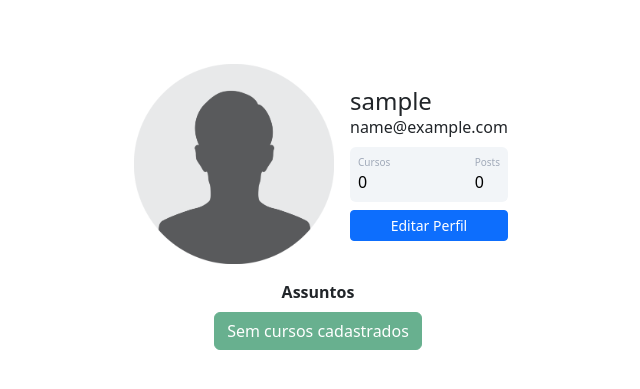
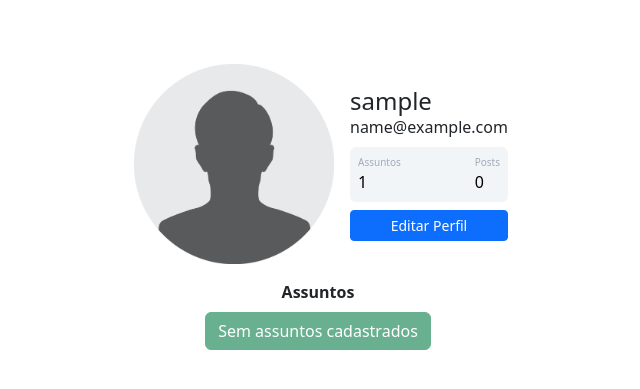
Before and after one commit to thiagoregueira/Blog_Comunidade_Flask, a Flask app: page /perfil in a window 1280 px wide. Shown: the part 56-445 px from the top of the page, without its empty margins (322-962 px from the left). Run offline with Flask 3, Linux system fonts and the light colour scheme; the visitor is signed in with stand-in values (Sample User, id 1); data that the repository does not hold is empty.

Commit message:
Update cursos to assuntos in models.py and perfil.html

```diff
--- a/comunidade/models.py
+++ b/comunidade/models.py
@@ -16,7 +16,7 @@ class Usuario(database.Model, UserMixin):
     password = database.Column(database.String(80), nullable=False)
     foto_perfil = database.Column(database.String, default="default.jpg")
     cursos = database.Column(
-        database.String, nullable=False, default="Sem cursos cadastrados"
+        database.String, nullable=False, default="Sem assuntos cadastrados"
     )
     posts = database.relationship("Post", backref="autor", lazy=True)
 
--- a/comunidade/templates/perfil.html
+++ b/comunidade/templates/perfil.html
@@ -15,7 +15,7 @@
                     <!-- se tiver 'Sem cursos cadastrados' ou '' (vazio) no campo cursos atribui o valor de 0-->
                     {% if current_user.cursos == 'Sem cursos cadastrados' or current_user.cursos == '' %}
                     <div class="d-flex flex-column">
-                        <span class="articles">Cursos</span>
+                        <span class="articles">Assuntos</span>
                         <span class="number1">0</span>
                     </div>
                     {% else %}
--- a/comunidade/templates/usuarios.html
+++ b/comunidade/templates/usuarios.html
@@ -17,7 +17,7 @@
                     <span>{{ usuario.email}}</span>
                     <div class="p-2 mt-2 bg-primary d-flex justify-content-between rounded text-white stats">
                         <!-- se tiver 'Sem cursos cadastrados' ou '' (vazio) no campo cursos atribui o valor de 0-->
-                        {% if usuario.cursos == 'Sem cursos cadastrados' or usuario.cursos == '' %}
+                        {% if usuario.cursos == 'Sem assuntos cadastrados' or usuario.cursos == '' %}
                         <div class="d-flex flex-column">
                             <span class="articles">Assuntos</span>
                             <span class="number1">0</span>
```
